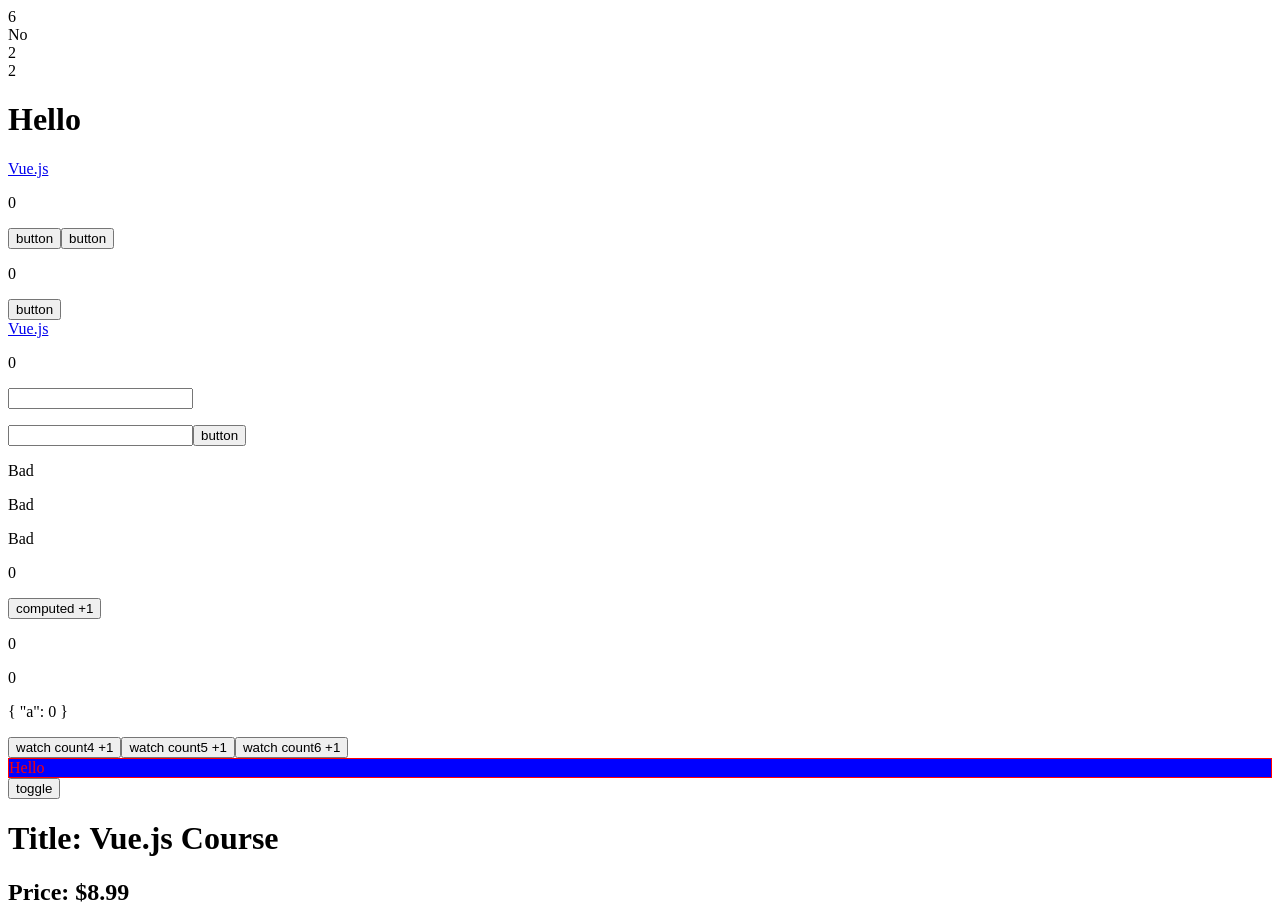
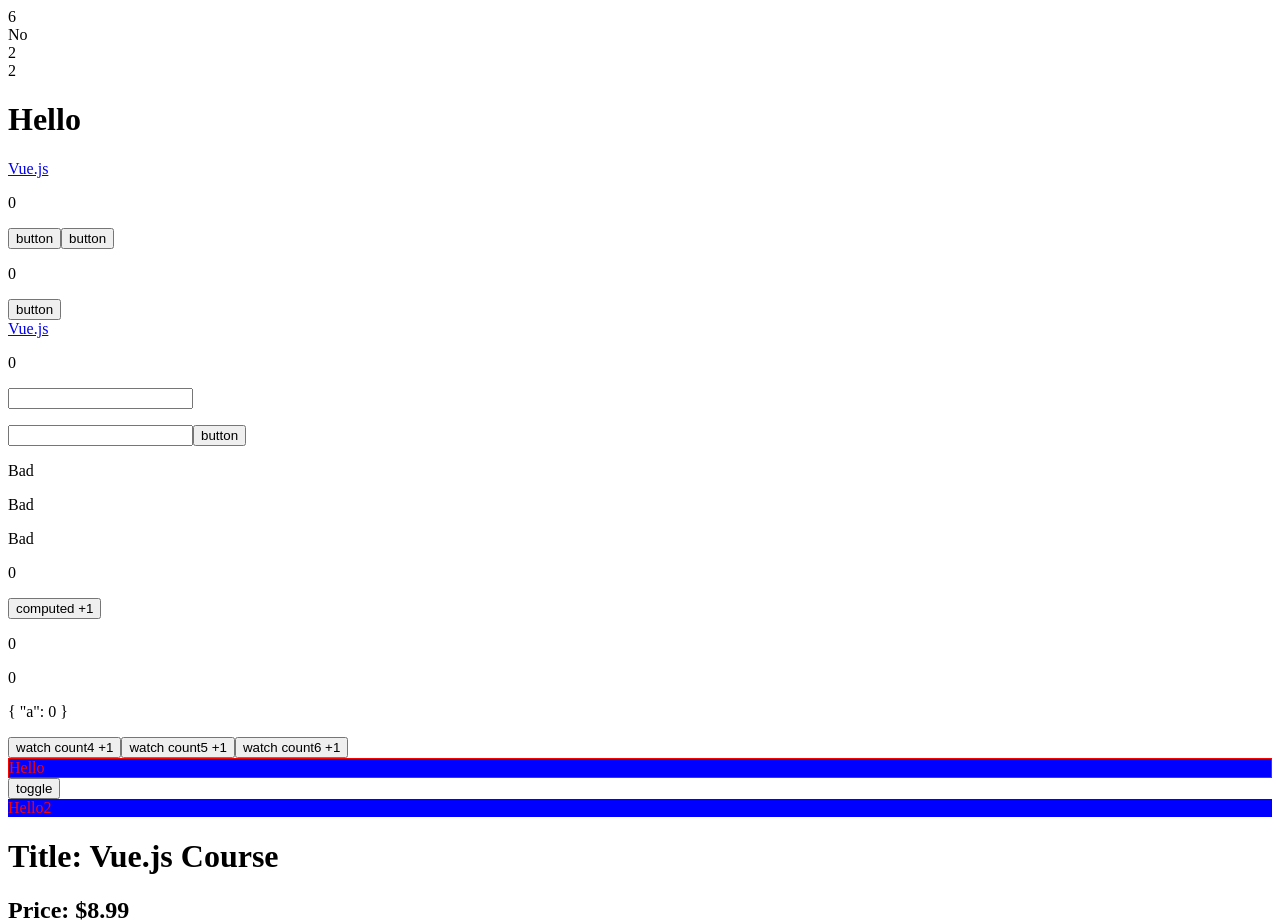
Before and after one commit to reo0306/vue-practise, a Vue app in the folder vue-lesson/: page / in a window 1280 px wide. Shown: the top 924 px of the page. Built offline with nearby package versions, Linux system fonts and the light colour scheme; the HTML template or start-up script is replaced by a standard one.

Commit message:
add v-bind style

```diff
--- a/vue-lesson/src/App.vue
+++ b/vue-lesson/src/App.vue
@@ -150,8 +150,12 @@ function toggleClass() {
   <button @click="count5++">watch count5 +1</button>
   <button @click="count6++">watch count6 +1</button>
 
+  <!-- v-bind class -->
   <div class="border" :class="[className, {'bg-blue': isBlue }]">Hello</div>
   <button @click="toggleClass">toggle</button>
+
+  <!-- v-bind style -->
+  <div :style="{color: 'red', backgroundColor: 'blue'}">Hello2</div>
 
   <h1>Title: {{ title }}</h1>
   <h2>Price: ${{ price - 1 }}</h2>
```
